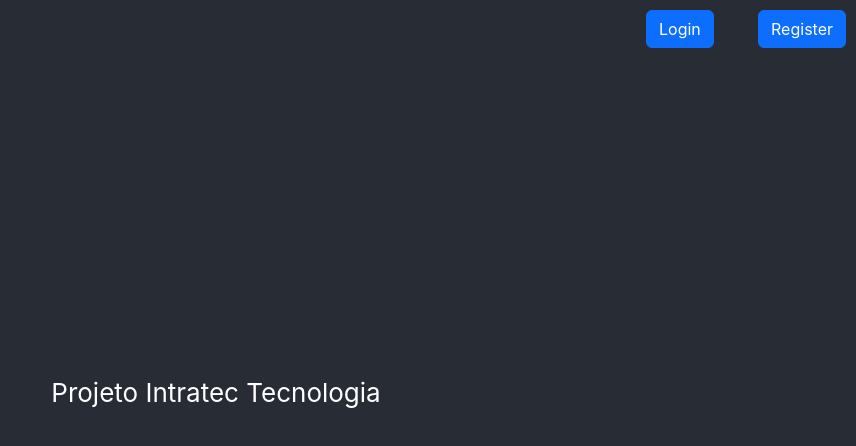
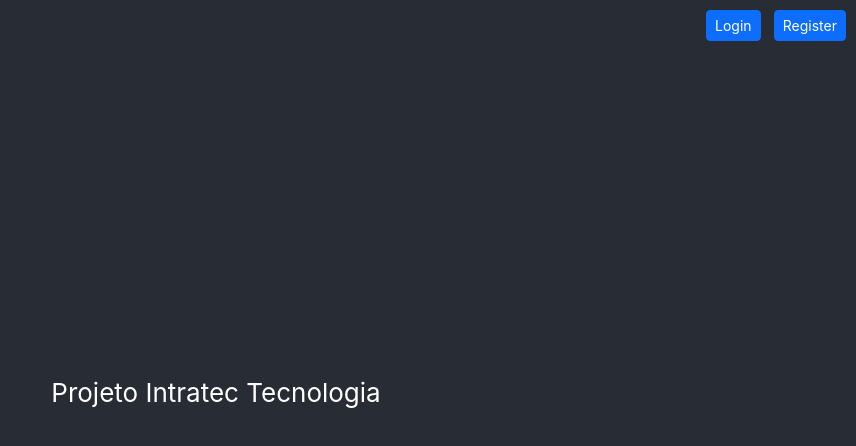
Before and after one commit to valdir-ti/intratec-web, a React (Create React App) app: page / in a window 1280 px wide. Shown: the top 446 px of the page, without its empty margins (424-1280 px from the left). Built offline with nearby package versions, Linux system fonts and the light colour scheme.

Commit message:
feat(app): style buttons

```diff
--- a/src/components/App/App.css
+++ b/src/components/App/App.css
@@ -45,5 +45,5 @@
   margin-top: 10px;
   display: flex;
   justify-content: space-between;
-  min-width: 200px;
+  min-width: 140px;
 }
--- a/src/components/App/index.tsx
+++ b/src/components/App/index.tsx
@@ -19,8 +19,8 @@ const App = () => {
       <header className="App-header">
         <p>Projeto Intratec Tecnologia</p>
         <div className="App-btn">
-          <Button variant='primary' onClick={redirectLogin}>Login</Button>
-          <Button variant='primary' onClick={redirectRegister}>Register</Button>
+          <Button variant='primary' size="sm" onClick={redirectLogin}>Login</Button>
+          <Button variant='primary' size="sm" onClick={redirectRegister}>Register</Button>
         </div>
       </header>
     </div>
```
